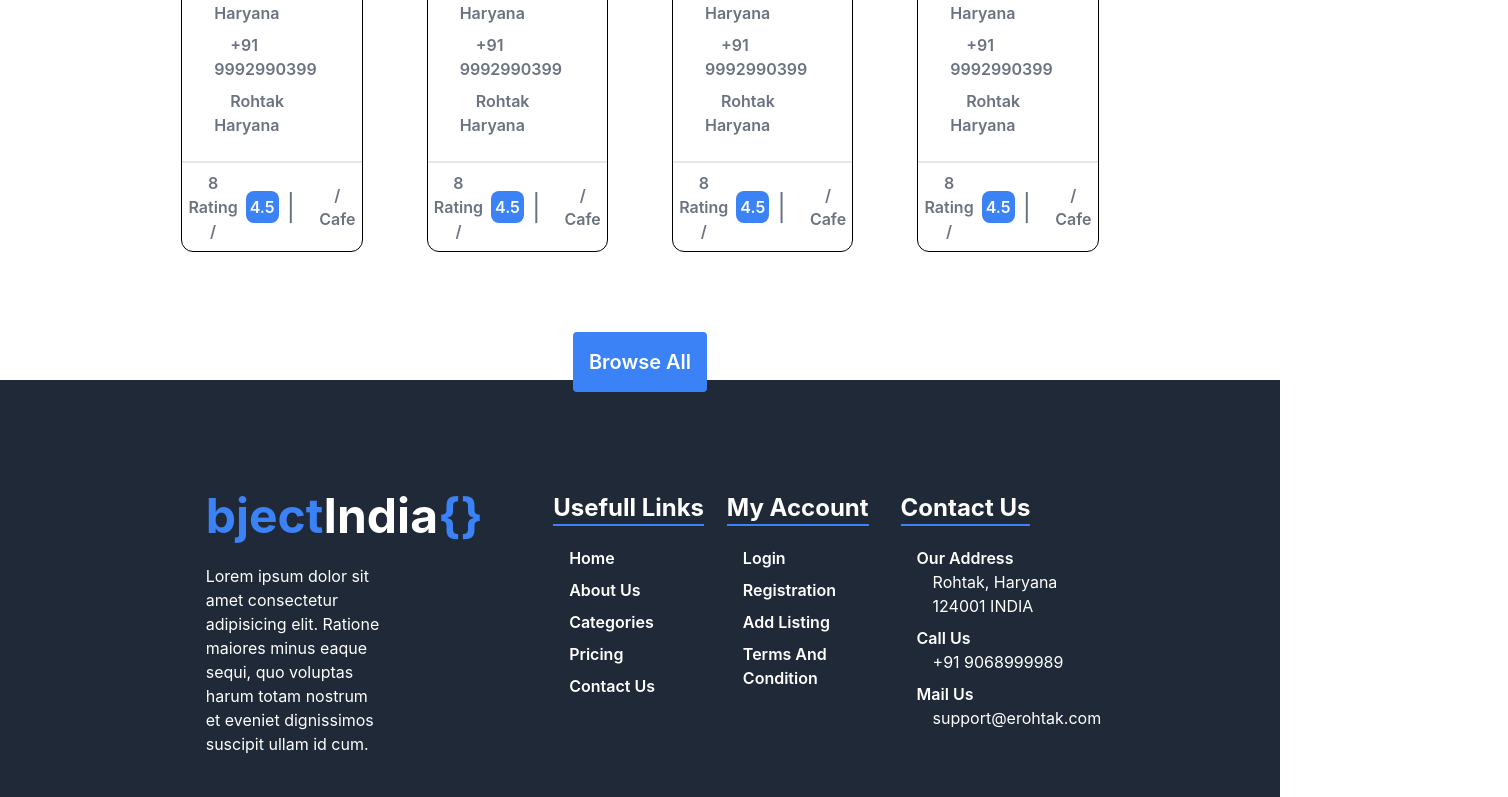
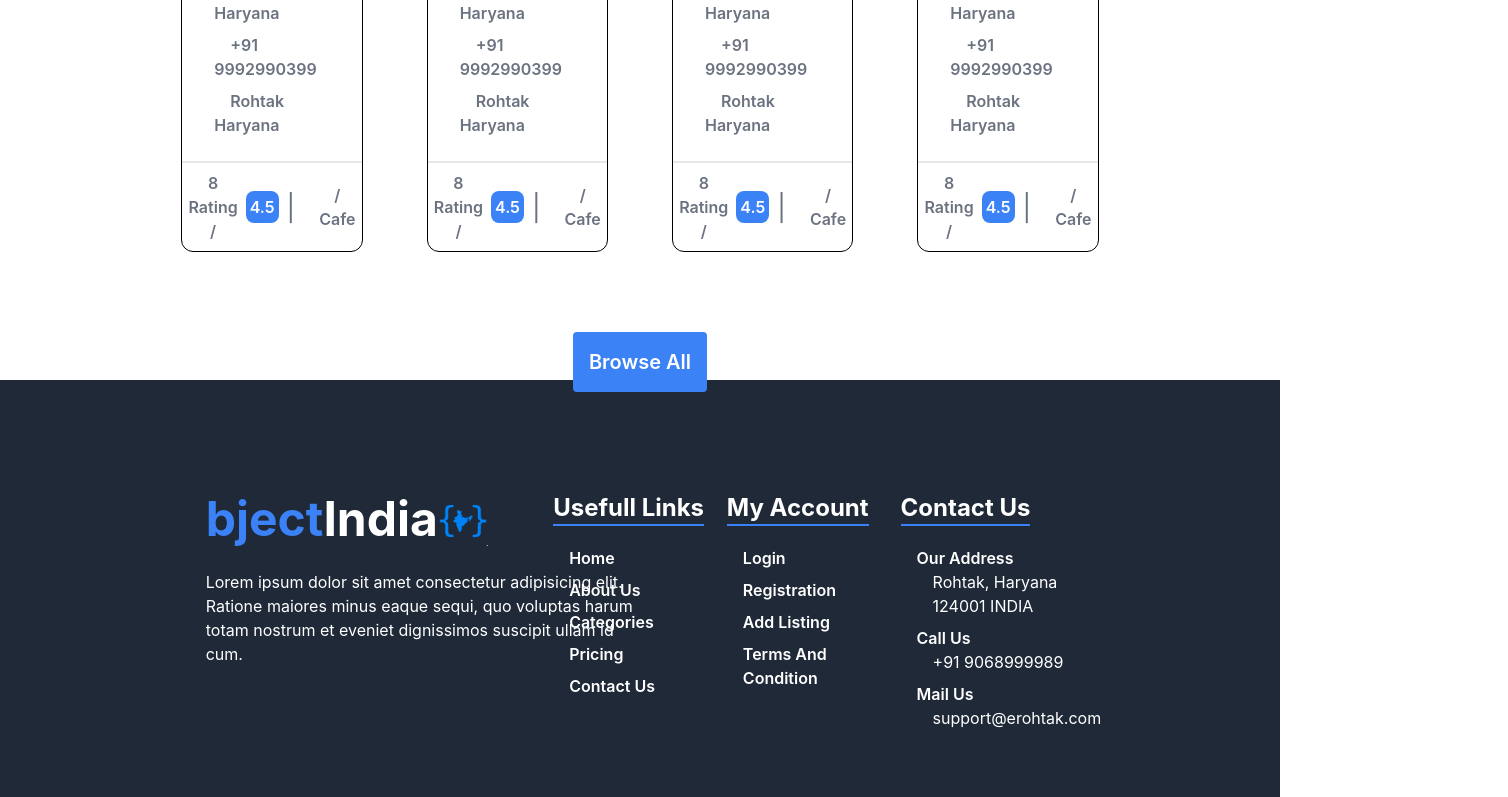
Before and after one commit to Typical-techno/indiaobject, a React (Create React App) app: page / in a window 1280 px wide. Shown: the part 2000-2797 px from the top of the page, 1508 px wide, since content can reach past the window. Built offline with nearby package versions, Linux system fonts and the light colour scheme.

Commit message:
added tweaks in footer added new logo in navbar and footer

```diff
--- a/src/App.css
+++ b/src/App.css
@@ -36,3 +36,6 @@
     transform: rotate(360deg);
   }
 }
+
+
+/* rgb(59 130 246); */
--- a/src/components/default/Footer.jsx
+++ b/src/components/default/Footer.jsx
@@ -1,17 +1,18 @@
 import React from "react";
 import { Link } from "react-router-dom";
 import { accLink, useLink, socialLink, contactLink } from "../../data/footer";
+import logo from "../../assets/images/objectindia-logo-main.png";
 
 function Footer() {
   return (
     <div className="px-8 py-12 bg-gray-800 space-y-4">
       <div className="grid grid-cols-7 py-16">
         <div></div>
-        <div className="space-y-6 text-left text-white">
-          <div>
+        <div className="text-left text-white w-max">
+          <div className="w-4/12 space-y-6">
             <Link to="/">
               <button className="text-5xl font-bold">
-                <p>
+                <p className="flex items-center">
                   <span className="text-blue-500">
                     <span className="text-4xl">
                       <i className="fi fi-rr-globe"></i>
@@ -19,11 +20,12 @@ function Footer() {
                     bject
                   </span>
                   India
-                  <span className="text-blue-500">{"{}"}</span>
+                  <span className="text-blue-500 flex">
+                    <img src={logo} height={50} width={50} className="mt-1" />{" "}
+                  </span>
                 </p>
               </button>
             </Link>
-          </div>
             <div>
               <p>
                 Lorem ipsum dolor sit amet consectetur adipisicing elit. Ratione
@@ -43,6 +45,7 @@ function Footer() {
                   </a>
                 </div>
               ))}
+            </div>
           </div>
         </div>
         <div></div>
@@ -117,7 +120,15 @@ function Footer() {
           &copy; Copyright <span className="font-bold">ObjectIndia</span>. All
           Rights Reserved
         </p>
-        <p>Developed with &#9829; By <a href="https://linkedin.com/in/shubhamjangradev/" className="font-semibold">Shubham Jangra</a></p>
+        <p>
+          Developed with &#9829; By{" "}
+          <a
+            href="https://linkedin.com/in/shubhamjangradev/"
+            className="font-semibold"
+          >
+            Shubham Jangra
+          </a>
+        </p>
       </div>
     </div>
   );
--- a/src/components/default/Navbar.jsx
+++ b/src/components/default/Navbar.jsx
@@ -1,5 +1,6 @@
 import React from "react";
 import { Link } from "react-router-dom";
+import logo from "../../assets/images/objectindia-logo-main.png"
 
 function Navbar() {
   const navItems = [
@@ -49,9 +50,9 @@ function Navbar() {
         <div className="text-5xl font-bold">
           <Link to="/">
             <button>
-              <p>
+              <p className="flex items-center">
                 <span className="text-blue-500"><span className="text-4xl"><i className="fi fi-rr-globe"></i></span>bject</span>India
-                <span className="text-blue-500">{"{}"}</span>
+                <span className="text-blue-500"><img src={logo} height={50} width={50} className="mt-1" /></span>
               </p>
             </button>
           </Link>
```
Also changed, not shown: src/assets/images/objectindia-logo-main.png (added), src/assets/images/objectindia-logo.png (added). Lines whose indentation alone changed are shown as unchanged.
